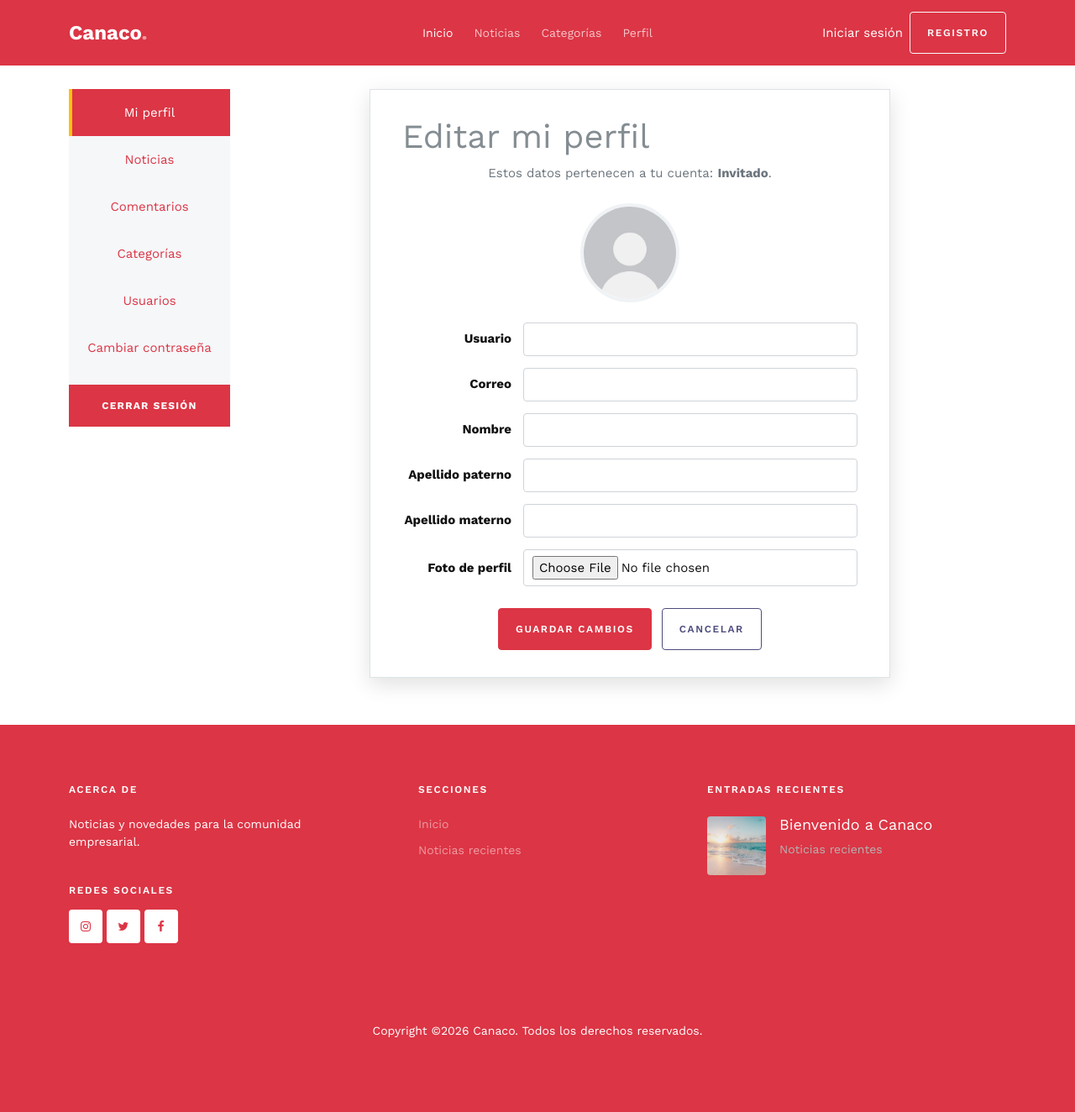
After one commit to JulioTrugarDev/proyectocanaco, a Django app: page /perfil/editar/ in a window 1280 px wide. The commit adds this page. Shown: the whole page at 84% size. Run offline with Django 4.2, Linux system fonts and the light colour scheme; some libraries are stand-ins or nearby versions; some web fonts are replaced.

Commit message:
Agrega el panel visual de perfil y edición

```diff
--- /dev/null
+++ b/canaco/home/templates/home/crud_perfil.html
@@ -0,0 +1,58 @@
+{% extends 'partials/sidebar_base.html' %}
+{% load static %}
+{% block title %}Editar mi perfil | Canaco{% endblock %}
+
+{% block content %}
+<section class="profile-page">
+    <div class="profile-edit-card">
+        <h1>Editar mi perfil</h1>
+        <p>Estos datos pertenecen a tu cuenta: <strong>{{ request.user.username|default:"Invitado" }}</strong>.</p>
+        {% if messages %}
+            {% for message in messages %}
+                <div class="alert alert-{{ message.tags }} alert-dismissible fade show" role="alert">
+                    {{ message }}
+                    <button type="button" class="btn-close" data-bs-dismiss="alert" aria-label="Cerrar"></button>
+                </div>
+            {% endfor %}
+        {% endif %}
+        <div class="profile-photo-wrap mb-4">
+            {% if perfil_usuario.foto_perfil %}
+                <img src="{{ perfil_usuario.foto_perfil.display_url }}" alt="Foto de perfil" class="profile-photo profile-photo-sm">
+            {% else %}
+                <img src="{% static 'uploads/profile-default.jpg' %}" alt="Foto de perfil predeterminada" class="profile-photo profile-photo-sm">
+            {% endif %}
+        </div>
+        <form method="post" enctype="multipart/form-data" class="profile-edit-form">
+            {% csrf_token %}
+            <div class="profile-form-row">
+                <label for="username">Usuario</label>
+                <input type="text" id="username" name="username" value="{{ request.user.username }}" required>
+            </div>
+            <div class="profile-form-row">
+                <label for="email">Correo</label>
+                <input type="email" id="email" name="email" value="{{ request.user.email }}">
+            </div>
+            <div class="profile-form-row">
+                <label for="first_name">Nombre</label>
+                <input type="text" id="first_name" name="first_name" value="{{ request.user.first_name }}">
+            </div>
+            <div class="profile-form-row">
+                <label for="apellido_paterno">Apellido paterno</label>
+                <input type="text" id="apellido_paterno" name="apellido_paterno" value="{{ perfil_usuario.apellido_paterno|default:'' }}">
+            </div>
+            <div class="profile-form-row">
+                <label for="apellido_materno">Apellido materno</label>
+                <input type="text" id="apellido_materno" name="apellido_materno" value="{{ perfil_usuario.apellido_materno|default:'' }}">
+            </div>
+            <div class="profile-form-row">
+                <label for="foto">Foto de perfil</label>
+                <input type="file" id="foto" name="foto" accept="image/*">
+            </div>
+            <div class="profile-form-actions">
+                <button type="submit" class="btn btn-primary">Guardar cambios</button>
+                <a href="{% url 'home:perfil' %}" class="btn btn-outline-secondary">Cancelar</a>
+            </div>
+        </form>
+    </div>
+</section>
+{% endblock content %}
--- a/canaco/home/templates/partials/header.html
+++ b/canaco/home/templates/partials/header.html
@@ -19,6 +19,7 @@
                         <li class="active"><a href="{% url 'home:index' %}">Inicio</a></li>
                         <li><a href="#noticias">Noticias</a></li>
                         <li><a href="{% url 'home:categoria' %}">Categorías</a></li>
+                        <li><a href="{% url 'home:perfil' %}">Perfil</a></li>
                     </ul>
                 </div>
                 <div class="site-navigation-actions">
--- /dev/null
+++ b/canaco/home/templates/partials/sidebar.html
@@ -0,0 +1,19 @@
+{% with current=request.resolver_match.url_name %}
+<aside class="panel-sidebar flex-shrink-0" aria-label="Menú del panel">
+    <ul class="nav nav-pills nav-flush flex-column mb-auto text-start">
+        <li class="nav-item">
+            <a href="{% url 'home:perfil' %}" class="nav-link panel-nav-link {% if current == 'perfil' or current == 'crud_perfil' %}active{% endif %}">
+                <span>Mi perfil</span>
+            </a>
+        </li>
+        <li><a href="#" class="nav-link panel-nav-link"><span>Noticias</span></a></li>
+        <li><a href="#" class="nav-link panel-nav-link"><span>Comentarios</span></a></li>
+        <li><a href="#" class="nav-link panel-nav-link"><span>Categorías</span></a></li>
+        <li><a href="#" class="nav-link panel-nav-link"><span>Usuarios</span></a></li>
+        <li><a href="#" class="nav-link panel-nav-link"><span>Cambiar contraseña</span></a></li>
+        <li class="mt-3">
+            <a href="{% url 'home:login' %}" class="btn btn-danger panel-logout-button w-100">Cerrar sesión</a>
+        </li>
+    </ul>
+</aside>
+{% endwith %}
--- /dev/null
+++ b/canaco/home/templates/partials/sidebar_base.html
@@ -0,0 +1,52 @@
+{% load static %}
+<!doctype html>
+<html lang="es">
+<head>
+    <meta charset="utf-8">
+    <meta name="viewport" content="width=device-width, initial-scale=1">
+    <title>{% block title %}Panel Canaco{% endblock %}</title>
+    <link rel="shortcut icon" href="{% static 'favicon.png' %}">
+    <link rel="preconnect" href="https://fonts.googleapis.com">
+    <link rel="preconnect" href="https://fonts.gstatic.com" crossorigin>
+    <link href="https://fonts.googleapis.com/css2?family=Work+Sans:wght@400;600;700&display=swap" rel="stylesheet">
+    <link rel="stylesheet" href="{% static 'fonts/icomoon/style.css' %}">
+    <link rel="stylesheet" href="{% static 'fonts/flaticon/font/flaticon.css' %}">
+    <link rel="stylesheet" href="https://cdn.jsdelivr.net/npm/bootstrap-icons@1.8.1/font/bootstrap-icons.css">
+    <link rel="stylesheet" href="{% static 'css/tiny-slider.css' %}">
+    <link rel="stylesheet" href="{% static 'css/aos.css' %}">
+    <link rel="stylesheet" href="{% static 'css/glightbox.min.css' %}">
+    <link rel="stylesheet" href="{% static 'css/style.css' %}">
+    <link rel="stylesheet" href="{% static 'css/flatpickr.min.css' %}">
+    {% block extra_css %}{% endblock extra_css %}
+</head>
+<body>
+    {% include 'partials/header.html' %}
+    <div id="main" class="panel-shell">
+        <div class="container">
+            <div class="panel-layout">
+                {% include 'partials/sidebar.html' %}
+                <main class="panel-content flex-fill">
+                    {% block content %}{% endblock content %}
+                </main>
+            </div>
+        </div>
+    </div>
+    {% include 'partials/footer.html' %}
+
+    <div id="overlayer"></div>
+    <div class="loader">
+        <div class="spinner-border text-primary" role="status">
+            <span class="visually-hidden">Cargando...</span>
+        </div>
+    </div>
+    <script src="{% static 'js/bootstrap.bundle.min.js' %}"></script>
+    <script src="{% static 'js/tiny-slider.js' %}"></script>
+    <script src="{% static 'js/flatpickr.min.js' %}"></script>
+    <script src="{% static 'js/aos.js' %}"></script>
+    <script src="{% static 'js/glightbox.min.js' %}"></script>
+    <script src="{% static 'js/navbar.js' %}"></script>
+    <script src="{% static 'js/counter.js' %}"></script>
+    <script src="{% static 'js/custom.js' %}"></script>
+    {% block extra_js %}{% endblock extra_js %}
+</body>
+</html>
--- a/canaco/home/urls.py
+++ b/canaco/home/urls.py
@@ -9,4 +9,6 @@ urlpatterns = [
     path('categoria/', views.categoria, name='categoria'),
     path('login/', views.login, name='login'),
     path('registro/', views.sign_up, name='sign_up'),
+    path('perfil/', views.perfil, name='perfil'),
+    path('perfil/editar/', views.crud_perfil, name='crud_perfil'),
 ]
--- a/canaco/home/views.py
+++ b/canaco/home/views.py
@@ -19,3 +19,11 @@ def login(request):
 
 def sign_up(request):
     return render(request, 'home/sign_up.html')
+
+
+def perfil(request):
+    return render(request, 'home/perfil.html')
+
+
+def crud_perfil(request):
+    return render(request, 'home/crud_perfil.html')
```
Also changed, not shown: canaco/home/templates/home/perfil.html (added, +27 -0 lines).
